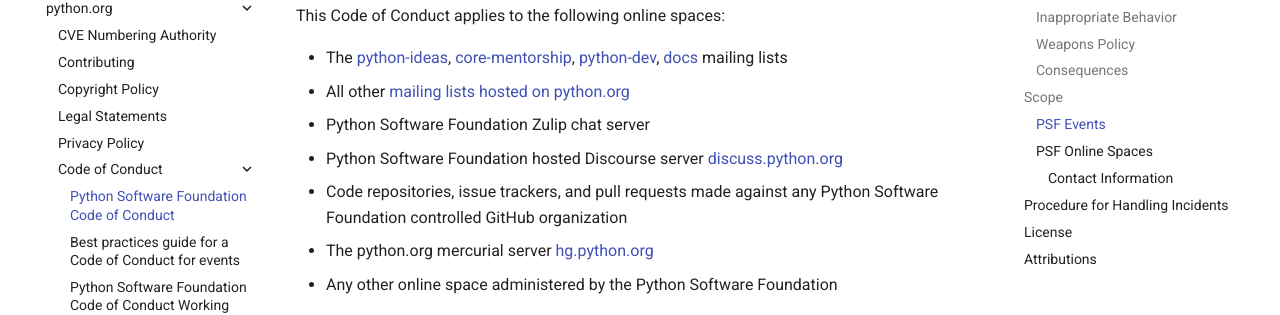
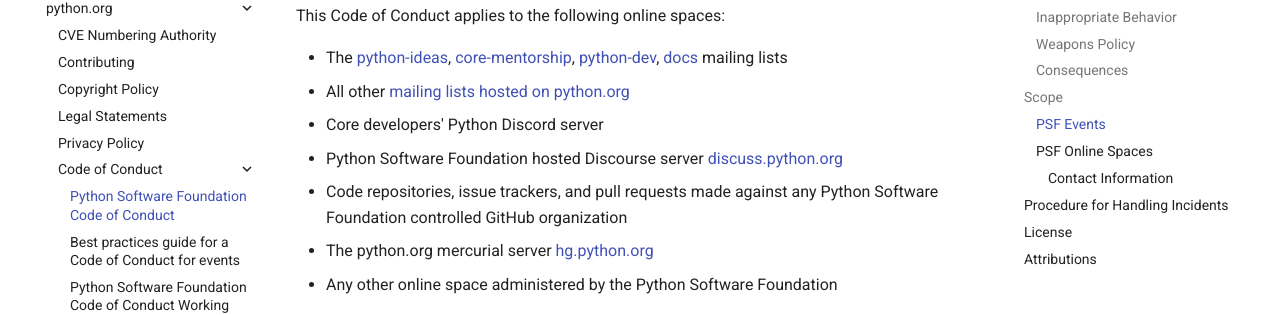
Before and after one commit to psf/policies, an MkDocs documentation site: the page built from docs/python.org/code-of-conduct/index.md, in a window 1280 px wide and 900 px high, scrolled down 3982 px. Shown: the part 145-460 px from the top of the window. Built offline with MkDocs 1.6.1 and Material for MkDocs 9.7.7, drawn with Linux system fonts in a browser that asks for light colours; comment, search, counter and statistics services are not loaded.

```diff
--- a/docs/python.org/code-of-conduct/index.md
+++ b/docs/python.org/code-of-conduct/index.md
@@ -107,7 +107,7 @@
 
  * The [python-ideas](https://mail.python.org/mailman/listinfo/python-ideas), [core-mentorship](https://mail.python.org/mm3/mailman3/lists/core-mentorship.python.org/), [python-dev](https://mail.python.org/mailman/listinfo/python-dev), [docs](https://mail.python.org/mailman/listinfo/docs) mailing lists
  * All other [mailing lists hosted on python.org](https://mail.python.org/mailman/listinfo)
- * Python Software Foundation Zulip chat server
+ * Core developers' Python Discord server
  * Python Software Foundation hosted Discourse server [discuss.python.org](https://discuss.python.org/)
  * Code repositories, issue trackers, and pull requests made against any Python Software Foundation controlled GitHub organization
  * The python.org mercurial server [hg.python.org](https://hg.python.org/)
```
